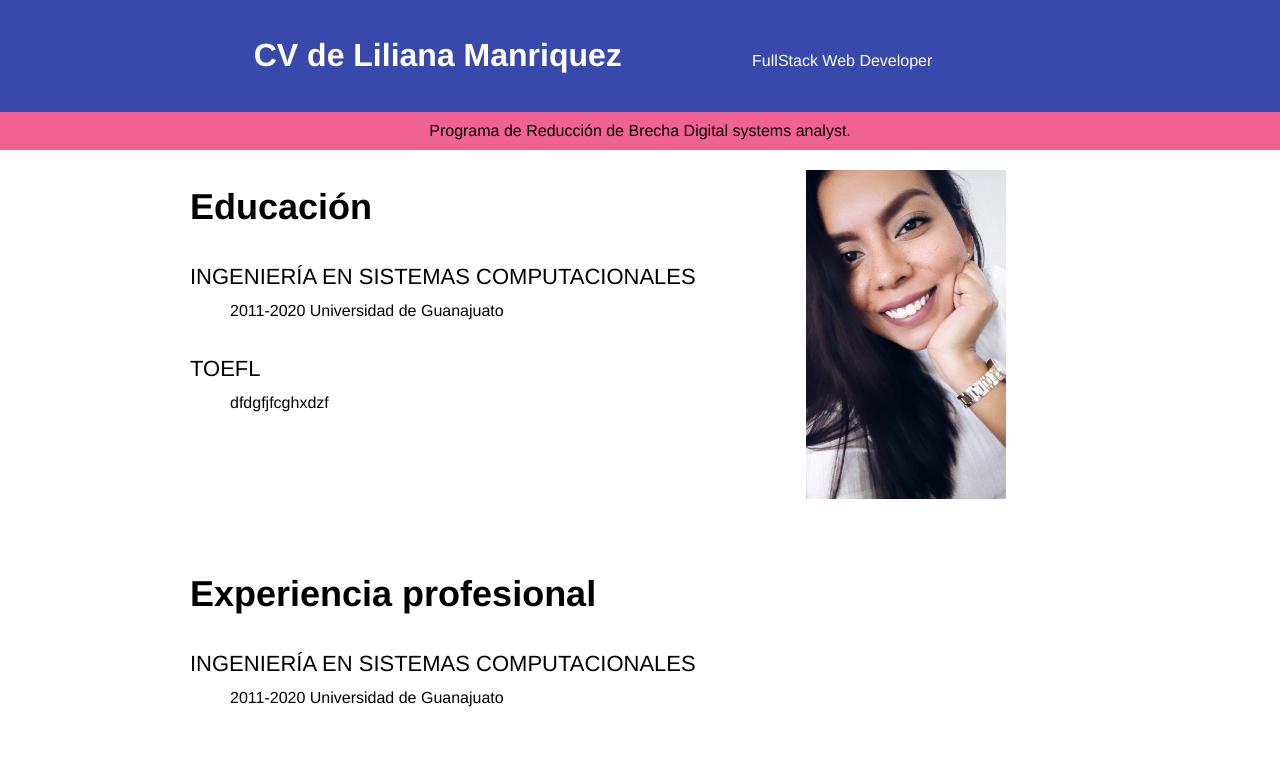
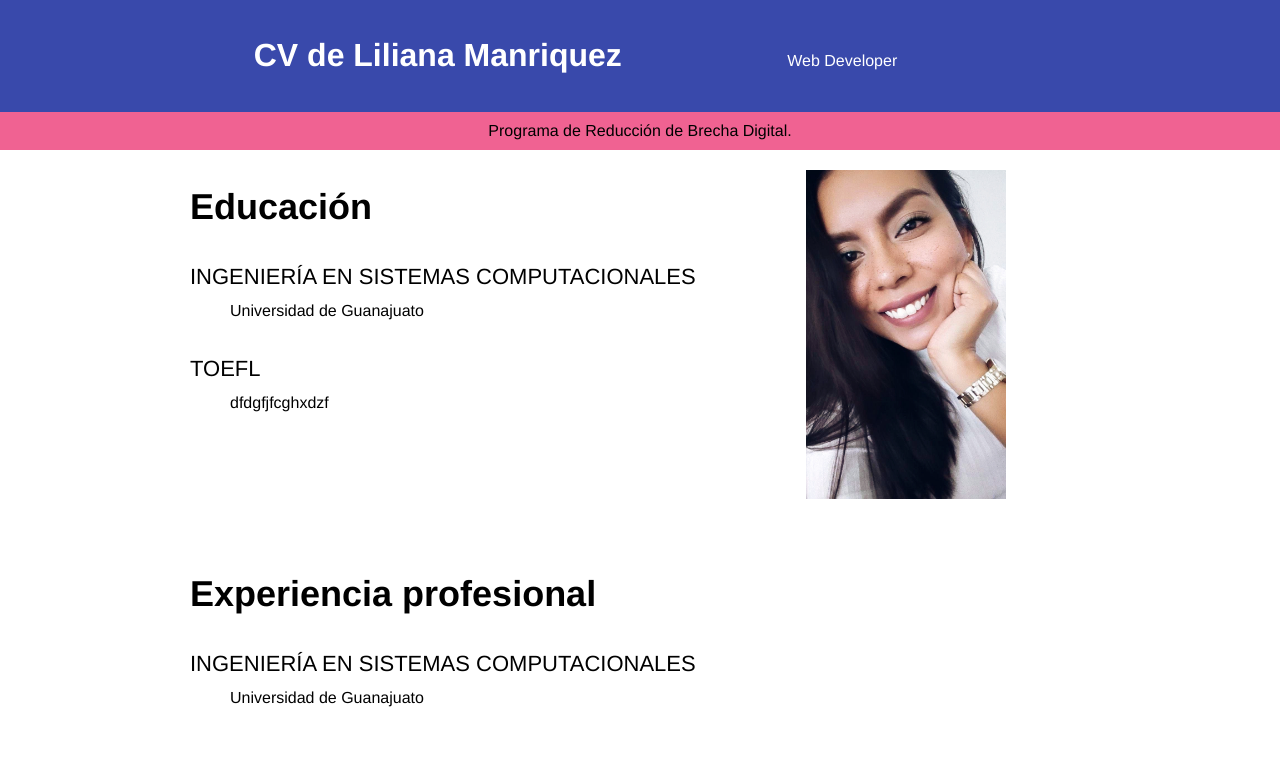
Before and after one commit to Xpe626/xpe626.github.com, a plain HTML site: page cv/index.html in a window 1280 px wide. Shown: the top 774 px of the page. Drawn offline with Linux system fonts and the light colour scheme.

Commit message:
Update index.html

```diff
--- a/cv/index.html
+++ b/cv/index.html
@@ -8,10 +8,10 @@
 <body style="font-family: Helvetica, Arial, sans-serif;margin: 0;">
 	<header style="background-color: #3949ab;color: white;text-align: center;padding: 16px;">
 		<h1 style="display: inline-block;width: 400px;font-weight: bold;">CV de Liliana Manriquez</h1>
-		<p style="display: inline-block;width: 400px;font-weight: 200;">FullStack Web Developer</p>
+		<p style="display: inline-block;width: 400px;font-weight: 200;">Web Developer</p>
 	</header>
 	<div style="background-color: #f06292;color: black;text-align: center;padding: 10px;">
-		Programa de Reducción de Brecha Digital systems analyst.
+		Programa de Reducción de Brecha Digital.
 	</div>
 	<section>
 		<div style="width: 900px;height: 200px;margin-right: auto;margin-left: auto;">
@@ -20,7 +20,7 @@
 				<div>
 					<dl>
 						<dt style="font-size: 22px;text-transform: uppercase;margin-bottom: 12px;margin-top: 36px;">Ingeniería en sistemas computacionales</dt>
-						<dd>2011-2020 Universidad de Guanajuato</dd>
+						<dd>Universidad de Guanajuato</dd>
 						<dt style="font-size: 22px;text-transform: uppercase;margin-bottom: 12px;margin-top: 36px;">TOEFL</dt>
 						<dd>dfdgfjfcghxdzf</dd>
 					</dl>
@@ -34,7 +34,7 @@
 				<div>
 					<dl>
 						<dt style="font-size: 22px;text-transform: uppercase;margin-bottom: 12px;margin-top: 36px;">Ingeniería en sistemas computacionales</dt>
-						<dd>2011-2020 Universidad de Guanajuato</dd>
+						<dd>Universidad de Guanajuato</dd>
 					</dl>
 				</div>
 			</div>
```
